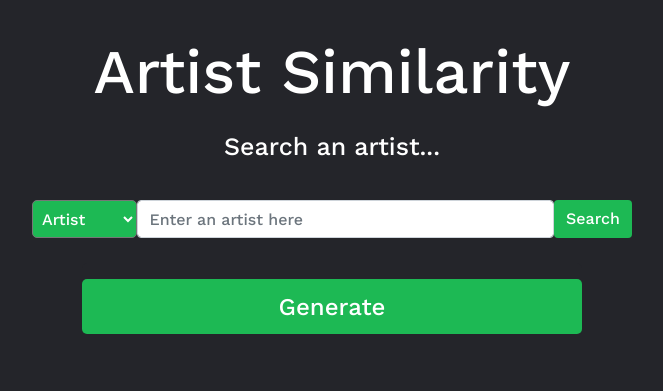
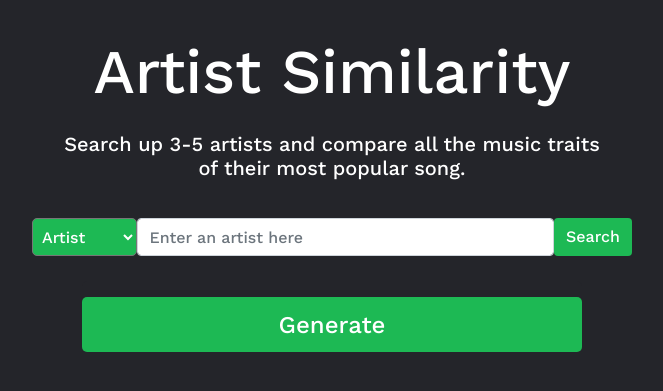
Before and after one commit to jessejamesss/Spotify, a Node project: template views/artist-similarity.ejs in a window 1280 px wide. Shown: the part 110-501 px from the top of the page, without its empty margins (308-971 px from the left). Run offline with Node 20 templates, Linux system fonts and the light colour scheme; the template is opened without the code that fills it, so the values that code supplies are empty.

Commit message:
updated descriptions

```diff
--- a/public/css/tt.css
+++ b/public/css/tt.css
@@ -38,7 +38,7 @@ h3 {
 h4 {
     font-family: "Work Sans", sans-serif;
     font-weight: 300;
-    font-size: 25px;
+    font-size: 20px;
     background-color: #24252A;
     color: white;
     text-decoration: none;
--- a/views/about.ejs
+++ b/views/about.ejs
@@ -87,8 +87,7 @@
                         <div class="axc tr">
                             <img class="rec" src="images/track_recom.png" alt="rec" id="pic">
                             <h2>Track <br> Recommender</h2>
-                            <h3 id="textSpace">Search up any song and have one recommended to you based off similar
-                                traits!</h3>
+                            <h3 id="textSpace">Search up a song and have songs recommended to you based off of similar traits!</h3>
                         </div>
                         <div class="axc">
                             <img class="sim" src="images/artist_sim.png" alt="sim" id="pic">
--- a/views/artist-similarity.ejs
+++ b/views/artist-similarity.ejs
@@ -32,7 +32,7 @@
         <div class="containerTop">
             <div class="intro">
                 <h1>Artist Similarity</h1>
-                <h4>Search an artist...</h4>
+                <h4>Search up 3-5 artists and compare all the music traits <br> of their most popular song.</h4>
             </div>
         </div>
     </section>
--- a/views/home.ejs
+++ b/views/home.ejs
@@ -80,7 +80,7 @@
                     <div class="axc tr">
                         <img class="rec" src="images/track_recom.png" alt="rec" id="pic">
                         <h2>Track <br> Recommender</h2>
-                        <h3 id="textSpace">Search up any song and have one recommended to you based off similar traits!</h3>
+                        <h3 id="textSpace">Search up any song <br> and have songs recommended to you based off of similar traits!</h3>
                     </div>
                     <div class="axc">
                         <img class="sim" src="images/artist_sim.png" alt="sim" id="pic">
--- a/views/track-recommender.ejs
+++ b/views/track-recommender.ejs
@@ -32,7 +32,7 @@
     <div class="containerTop">
         <div class="intro">
             <h1>Track Recommender</h1>
-            <h4>Search 3-5 songs...</h4>
+            <h4>Search up a song and have songs recommended <br> to you based off of similar traits!</h4>
         </div>
     </div>
     </section>
--- a/views/trait-tracker.ejs
+++ b/views/trait-tracker.ejs
@@ -32,7 +32,7 @@
         <div class="containerTop">
             <div class="intro">
                 <h1>Trait Tracker</h1>
-                <h4>Search 3-5 songs...</h4>
+                <h4>Search up 3-5 songs and find out which track trait <br> is most appealing to you!</h4>
             </div>
         </div>
     </section>
```
